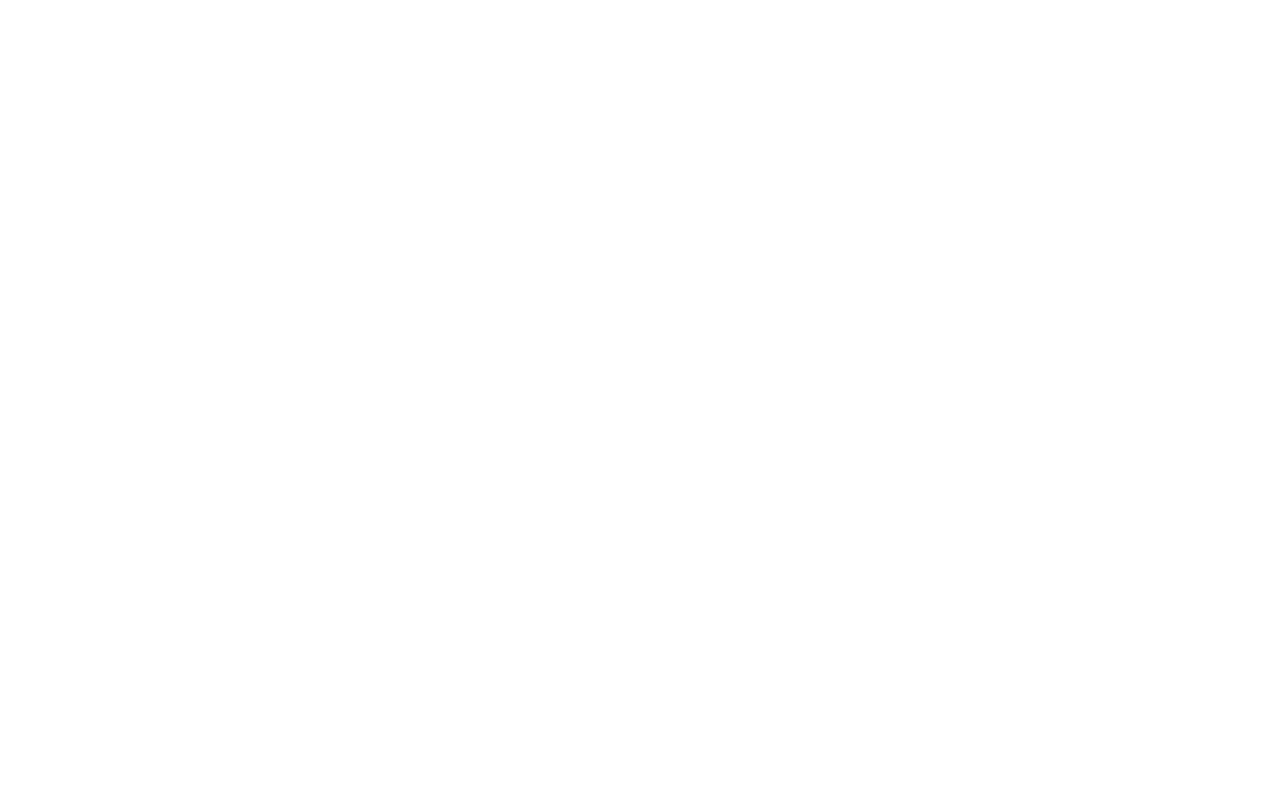
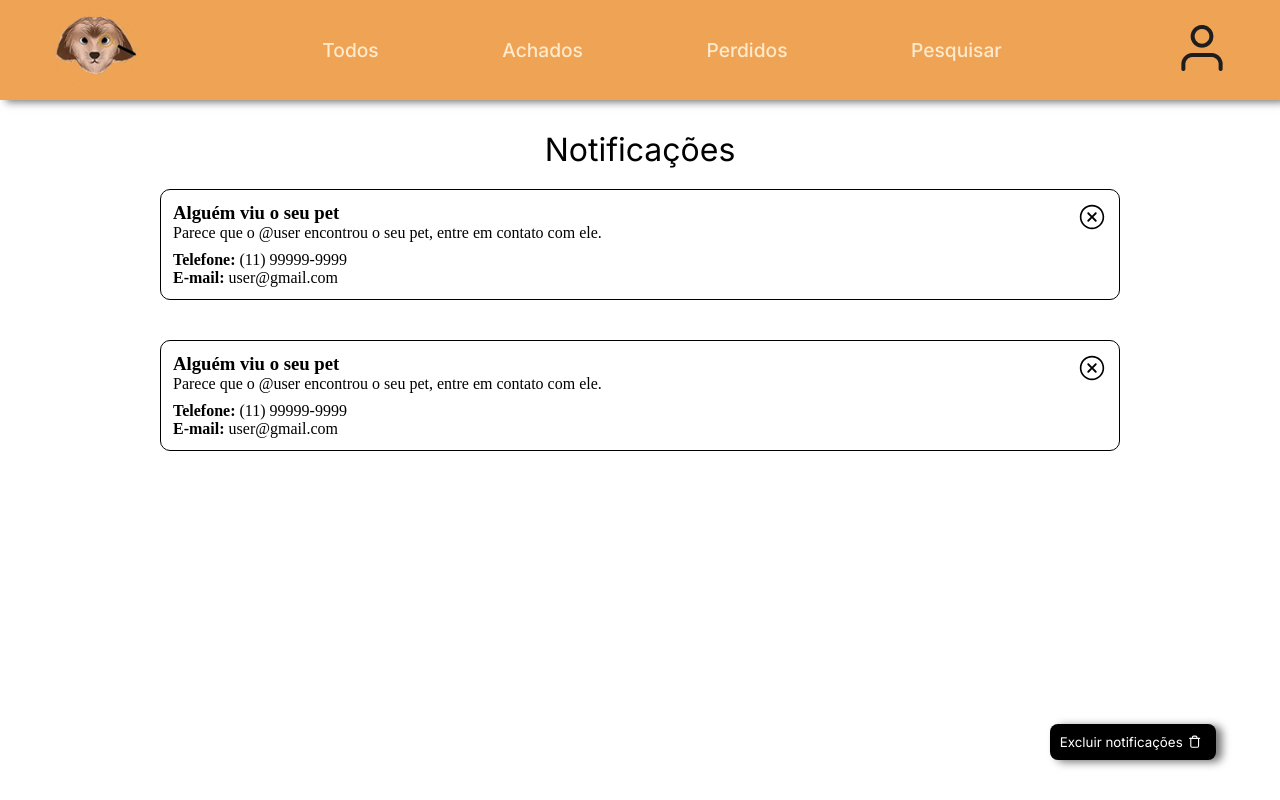
Before and after one commit to israelsouza/busca-pet, a React (Vite) app in the folder frontend/busca-pet/: page /user/notificacao in a window 1280 px wide. Before the commit this address had no page. Built offline with nearby package versions, Linux system fonts and the light colour scheme; a web font is replaced by a local one.

Commit message:
feat: criacao pagina de notificação e componente

```diff
--- a/frontend/busca-pet/src/App.jsx
+++ b/frontend/busca-pet/src/App.jsx
@@ -13,6 +13,7 @@
 import VisualizePerfil from "./pages/PerfilVisualizar";
 import EditarPerfil from "./pages/EditPerfil";
 import PostsUser from "./pages/PostsUser";
+import Notification from "./pages/Notification";
 
 
 function App() {
@@ -35,6 +36,7 @@
           <Route path="/Perfil" element={<VisualizePerfil />}/>
           <Route path="/EditarPerfil" element={<EditarPerfil />}/>
           <Route path="/Posts/user" element={< PostsUser />} />
+          <Route path="/user/notificacao" element={< Notification />} />
         </Routes>
       </BrowserRouter>
     </div>
--- /dev/null
+++ b/frontend/busca-pet/src/components/BoxNotificacao.jsx
@@ -0,0 +1,26 @@
+import style from "./styles/BoxNotificacao.module.css";
+import { IoIosCloseCircleOutline } from "react-icons/io";
+
+function BoxNotificacao({ nome, telefone, email }) {
+  return (
+    <div className={style.boxnotificacao__container}>
+      <div>
+        <h3>Alguém viu o seu pet</h3>
+        <p>Parece que o @user encontrou o seu pet, entre em contato com ele.</p>
+        <div className={style.boxnotificacao__contact}>
+          <p>
+            <strong>Telefone: </strong> (11) 99999-9999
+          </p>
+          <p>
+            <strong>E-mail: </strong> user@gmail.com
+          </p>
+        </div>
+      </div>
+      <div>
+        <IoIosCloseCircleOutline className={style.boxnotificacao__icon} />
+      </div>
+    </div>
+  );
+}
+
+export default BoxNotificacao;
--- /dev/null
+++ b/frontend/busca-pet/src/components/styles/BoxNotificacao.module.css
@@ -0,0 +1,18 @@
+.boxnotificacao__container {
+  border: 1px solid black;
+  border-radius: 10px;
+  width: 75%;
+  margin: 20px auto;
+  padding: 12px;
+  display: flex;
+  justify-content: space-between;
+}
+
+.boxnotificacao__contact {
+  margin-top: 9px;
+}
+
+.boxnotificacao__icon {
+  font-size: 30px;
+  cursor: pointer;
+}
--- /dev/null
+++ b/frontend/busca-pet/src/pages/Notification.jsx
@@ -0,0 +1,23 @@
+import BoxNotificacao from "../components/BoxNotificacao.jsx";
+import HeaderLog from "../components/HeaderLog.jsx";
+import styles from "./styles/Notification.module.css";
+import { FiTrash } from "react-icons/fi";
+
+function Notification() {
+  return (
+    <div className={styles.pnotification}>
+      <HeaderLog />
+      <div className={styles.pnotification__container}>
+        <h1>Notificações</h1>
+        <BoxNotificacao nome="" telefone="" email="" />
+        <BoxNotificacao />
+        <button className={styles.pnotification__button}>
+          <span>Excluir notificações</span>
+          <FiTrash className={styles.pnotification__icon} />
+        </button>
+      </div>
+    </div>
+  );
+}
+
+export default Notification;
--- a/frontend/busca-pet/src/pages/PerfilVisualizar.jsx
+++ b/frontend/busca-pet/src/pages/PerfilVisualizar.jsx
@@ -4,7 +4,6 @@
 import icon_notificacoes from "../assets/imgs/icon_notificacoes.png";
 import BotaoSection from "../components/ButtonSection";
 import icon_publicacoes from "../assets/imgs/icon_publicacoes.png";
-import avatar_usuario from "../assets/imgs/avatar_usuario.png";
 import Style from "../pages/styles/PerfilVisualizar.module.css";
 import React, { useState, useEffect } from "react";
 import { useNavigate } from "react-router-dom";
@@ -62,7 +61,7 @@
 
                     <BotaoSection img_icone={icon_conta} nome_section="Conta" alt="Icone de perfil" text_section="Informações de contato e endereço." acesso='/EditarPerfil' />
 
-                    <BotaoSection img_icone={icon_notificacoes} nome_section="Notificações" alt="Icone de notificações" text_section="Veja quem interagiu com sua publicação." acesso=""/>
+                    <BotaoSection img_icone={icon_notificacoes} nome_section="Notificações" alt="Icone de notificações" text_section="Veja quem interagiu com sua publicação." acesso="/user/notificacao"/>
 
                     <BotaoSection img_icone={icon_publicacoes} nome_section="Publicações" alt="Icone de imagens" text_section="Veja suas próprias publicações." acesso='/Posts/user'/>
 
--- /dev/null
+++ b/frontend/busca-pet/src/pages/styles/Notification.module.css
@@ -0,0 +1,20 @@
+.pnotification {
+  height: 100svh;
+}
+
+.pnotification__container {
+  display: flex;
+  flex-direction: column;
+  align-items: center;
+  margin-top: 30px;
+}
+
+.pnotification__button {
+  position: fixed;
+  right: 5%;
+  bottom: 5%;
+}
+
+.pnotification__icon {
+  margin: 0 5px;
+}
```
